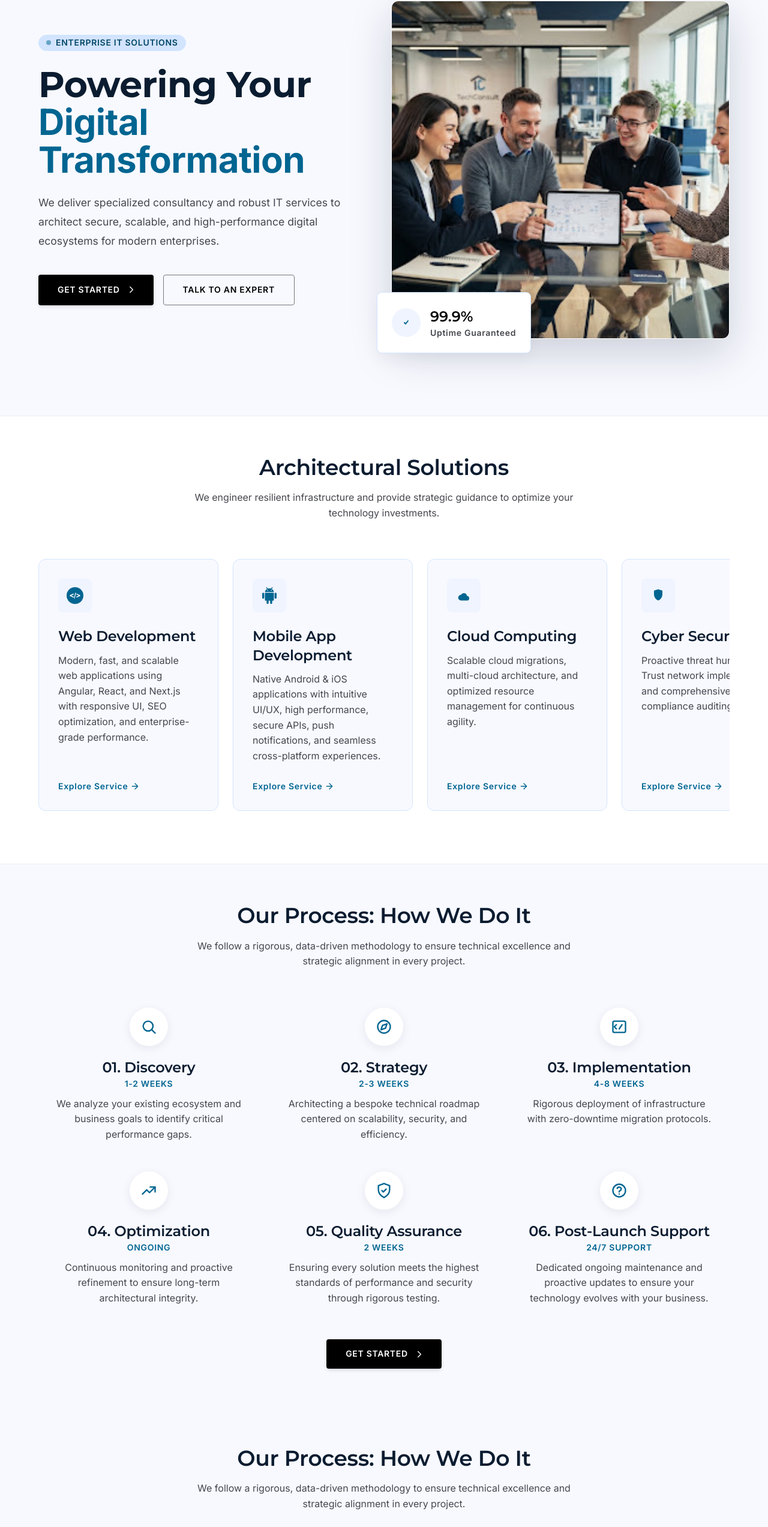
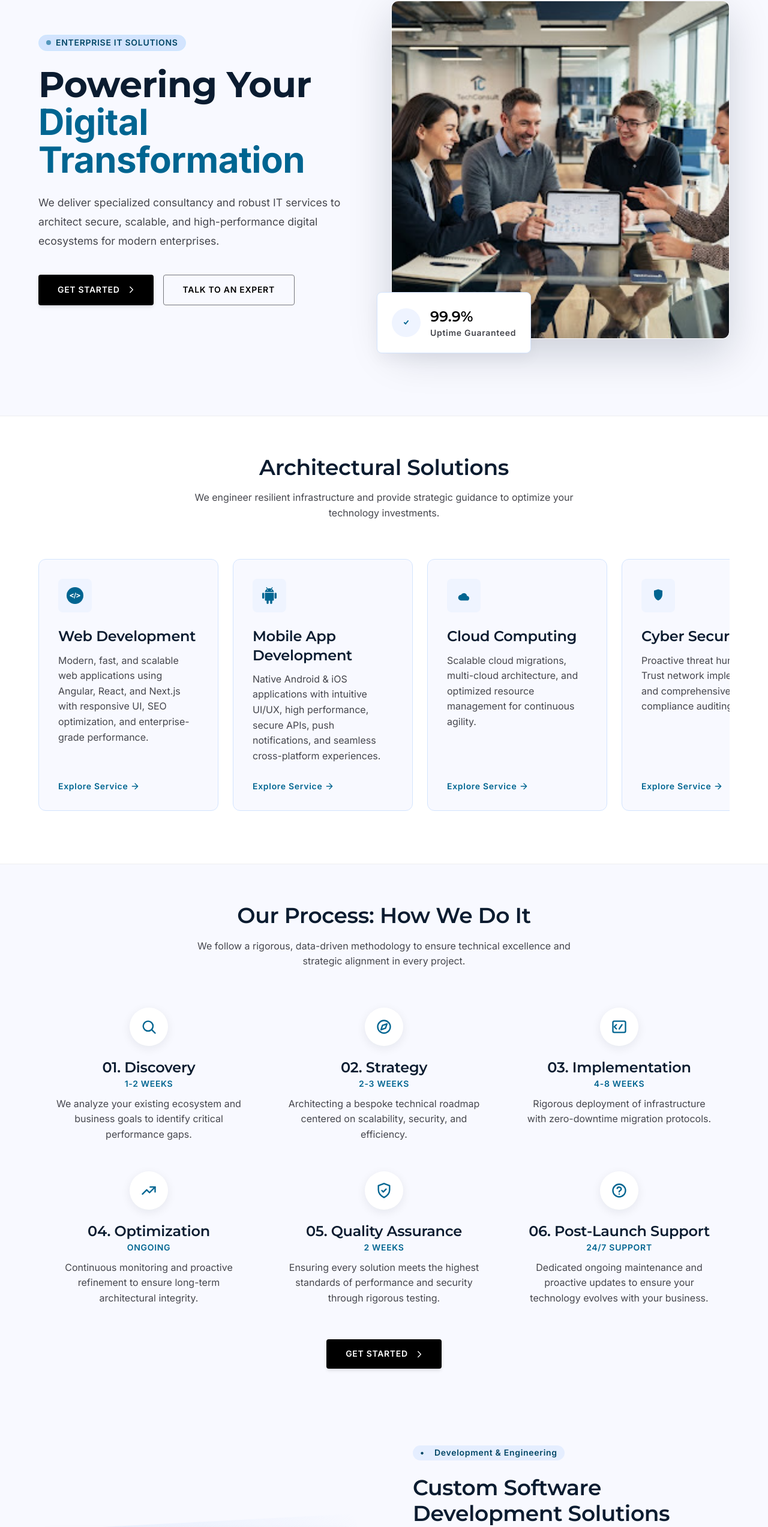
Before and after one commit to Skittur1/techconsult-next, a Next.js app: page / in a window 1280 px wide. Shown: the part 208-2754 px from the top of the page at 60% size. Built offline with nearby package versions, Linux system fonts and the light colour scheme.

Commit message:
changes after merge

```diff
--- a/app/page.js
+++ b/app/page.js
@@ -316,38 +316,7 @@ export default function Home() {
           </div>
         </section>
 
-        <section className="bg-background px-margin-mobile py-stack-lg md:px-margin-desktop" id="process">
-          <div className="mx-auto max-w-container-max">
-            <div className="mx-auto mb-16 max-w-2xl text-center">
-              <h2 className="mb-4 font-headline-lg text-headline-lg text-primary">Our Process: How We Do It</h2>
-              <p className="font-body-md text-body-md text-on-surface-variant">
-                We follow a rigorous, data-driven methodology to ensure technical excellence and strategic alignment in every project.
-              </p>
-            </div>
-            <div className="grid grid-cols-1 gap-x-gutter gap-y-12 sm:grid-cols-2 lg:grid-cols-3">
-              {processSteps.map((step) => (
-                <div key={step.step} className="flex flex-col items-center text-center">
-                  <div className="mb-5 flex h-16 w-16 items-center justify-center rounded-full bg-surface-container-lowest text-secondary shadow-[0_4px_16px_rgba(2,24,41,0.08)]">
-                    <span className="flex h-7 w-7">{processIcons[step.icon]}</span>
-                  </div>
-                  <h3 className="mb-1 font-headline-md text-headline-md text-primary">
-                    {step.step}. {step.title}
-                  </h3>
-                  <span className="mb-3 font-label-sm text-label-sm font-semibold uppercase tracking-wide text-secondary">
-                    {step.duration}
-                  </span>
-                  <p className="max-w-xs font-body-md text-body-md text-on-surface-variant">{step.description}</p>
-                </div>
-              ))}
-            </div>
-            <div className="mt-14 flex justify-center">
-              <Link href="/contact" className="flex items-center gap-2 rounded bg-primary px-8 py-4 font-label-sm text-label-sm font-semibold uppercase text-on-primary shadow-md transition-all duration-300 hover:bg-surface-tint">
-                Get Started
-                <Icon className="h-4 w-4" name="arrow_forward" />
-              </Link>
-            </div>
-          </div>
-        </section>
+
 
        <section className="overflow-hidden bg-background px-margin-mobile py-stack-lg md:px-margin-desktop" id="solutions">
           <div className="mx-auto flex max-w-container-max flex-col items-center gap-12 lg:flex-row lg:gap-24">
```
